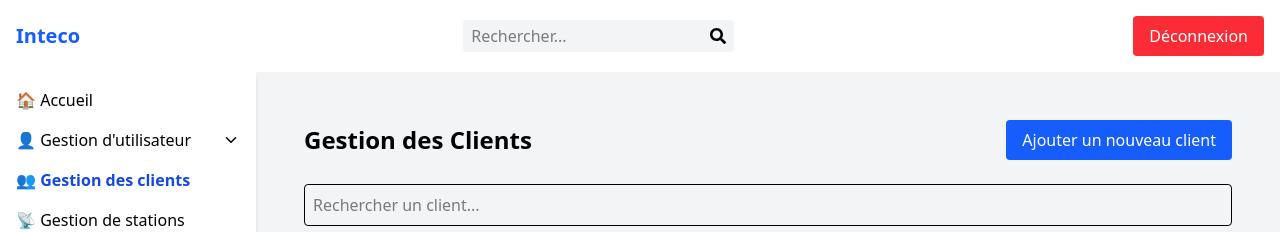
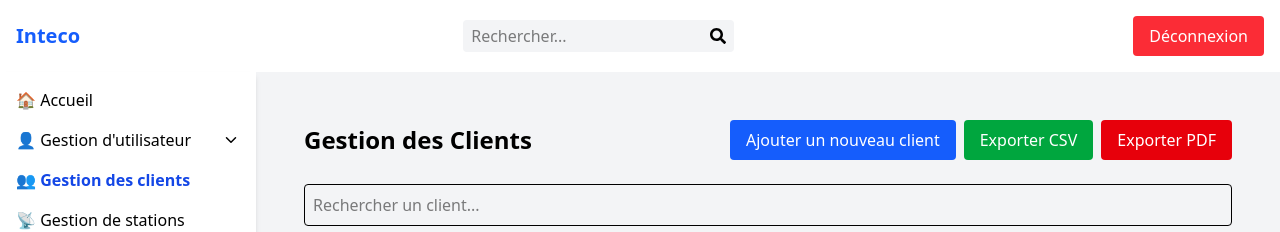
Before and after one commit to Inte-eco/inte-eco-front, a React (Vite) app: page /dash-admin/manage-client in a window 1280 px wide. Shown: the top 232 px of the page. Built offline with nearby package versions, Linux system fonts and the light colour scheme; no server answers; the database is empty; sample sign-in values are in the browser's storage.

Commit message:
client export to csv and pdf done

```diff
--- a/src/features/admin/ManageAdmin.tsx
+++ b/src/features/admin/ManageAdmin.tsx
@@ -106,6 +106,12 @@ const ManageAdmin = () => {
         <h2 className="text-2xl font-bold">Gestion des Administrateurs</h2>
         <div className="flex items-center space-x-2">
           <button
+            onClick={() => navigate("/dash-admin/add-admin")}
+            className="bg-blue-600 text-white px-4 py-2 rounded hover:bg-red-700"
+          >
+            Ajouter un administrateur
+          </button>
+          <button
             onClick={exportToCSV}
             className="bg-green-600 text-white px-4 py-2 rounded hover:bg-green-700"
           >
@@ -113,15 +119,9 @@ const ManageAdmin = () => {
           </button>
           <button
             onClick={exportToPDF}
-            className="bg-blue-600 text-white px-4 py-2 rounded hover:bg-blue-700"
+            className="bg-red-600 text-white px-4 py-2 rounded hover:bg-blue-700"
           >
             Export PDF
-          </button>
-          <button
-            onClick={() => navigate("/dash-admin/add-admin")}
-            className="bg-red-600 text-white px-4 py-2 rounded hover:bg-red-700"
-          >
-            Ajouter un administrateur
           </button>
         </div>
       </div>
--- a/src/features/admin/ManageClient.tsx
+++ b/src/features/admin/ManageClient.tsx
@@ -9,6 +9,8 @@ import {
 } from "firebase/firestore";
 import { db } from "../../services/Firebase/FirebaseConfig";
 import { useNavigate } from "react-router-dom";
+import jsPDF from "jspdf";
+import autoTable from "jspdf-autotable";
 
 const ManageClient = () => {
   const [clients, setClients] = useState<any[]>([]);
@@ -53,6 +55,46 @@ const ManageClient = () => {
     setFilteredClients(filteredClients.filter((client) => client.id !== id));
   };
 
+  const exportCSV = () => {
+    const headers = ["Nom", "Email", "Téléphone", "Adresse"];
+    const rows = filteredClients.map(c =>
+      [c.nom, c.email, c.telephone, c.adresse].join(",")
+    );
+    const csvContent = [headers.join(","), ...rows].join("\n");
+
+    const blob = new Blob([csvContent], { type: "text/csv;charset=utf-8;" });
+    const url = URL.createObjectURL(blob);
+    const link = document.createElement("a");
+    link.href = url;
+    link.setAttribute("download", "clients.csv");
+    document.body.appendChild(link);
+    link.click();
+    document.body.removeChild(link);
+  };
+
+  const exportPDF = () => {
+    const pdfDoc = new jsPDF();
+
+    pdfDoc.text("Liste des Clients", 14, 10);
+
+    const tableColumn = ["N°", "Nom", "Email", "Téléphone", "Adresse"];
+    const tableRows = filteredClients.map((client, index) => [
+      index + 1,
+      client.nom,
+      client.email,
+      client.telephone,
+      client.adresse,
+    ]);
+
+    autoTable(pdfDoc, {
+      head: [tableColumn],
+      body: tableRows,
+      startY: 20,
+    });
+
+    pdfDoc.save("liste_clients.pdf");
+  };
+
   const indexOfLast = currentPage * itemsPerPage;
   const indexOfFirst = indexOfLast - itemsPerPage;
   const currentClients = filteredClients.slice(indexOfFirst, indexOfLast);
@@ -60,14 +102,28 @@ const ManageClient = () => {
 
   return (
     <div className="p-6 bg-gray-100 min-h-screen">
-      <div className="flex justify-between items-center mb-6">
+      <div className="flex flex-wrap justify-between items-center mb-6 gap-4">
         <h2 className="text-2xl font-bold">Gestion des Clients</h2>
+        <div className="flex flex-wrap gap-2">
           <button
             onClick={() => navigate("/dash-admin/add-client")}
             className="bg-blue-600 text-white px-4 py-2 rounded hover:bg-blue-700"
           >
             Ajouter un nouveau client
           </button>
+          <button
+            onClick={exportCSV}
+            className="bg-green-600 text-white px-4 py-2 rounded hover:bg-green-700"
+          >
+            Exporter CSV
+          </button>
+          <button
+            onClick={exportPDF}
+            className="bg-red-600 text-white px-4 py-2 rounded hover:bg-red-700"
+          >
+            Exporter PDF
+          </button>
+        </div>
       </div>
 
       <input
```
Lines whose indentation alone changed are shown as unchanged.
